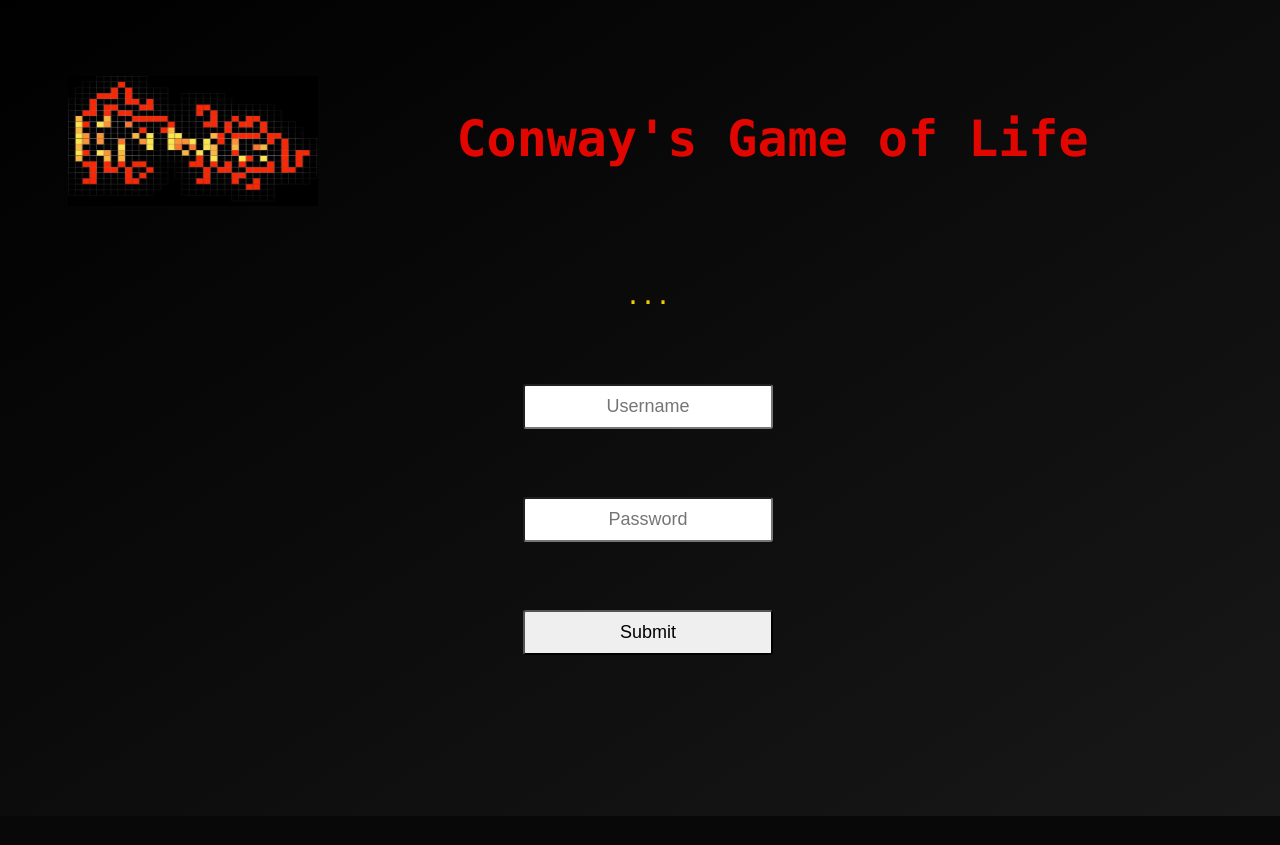
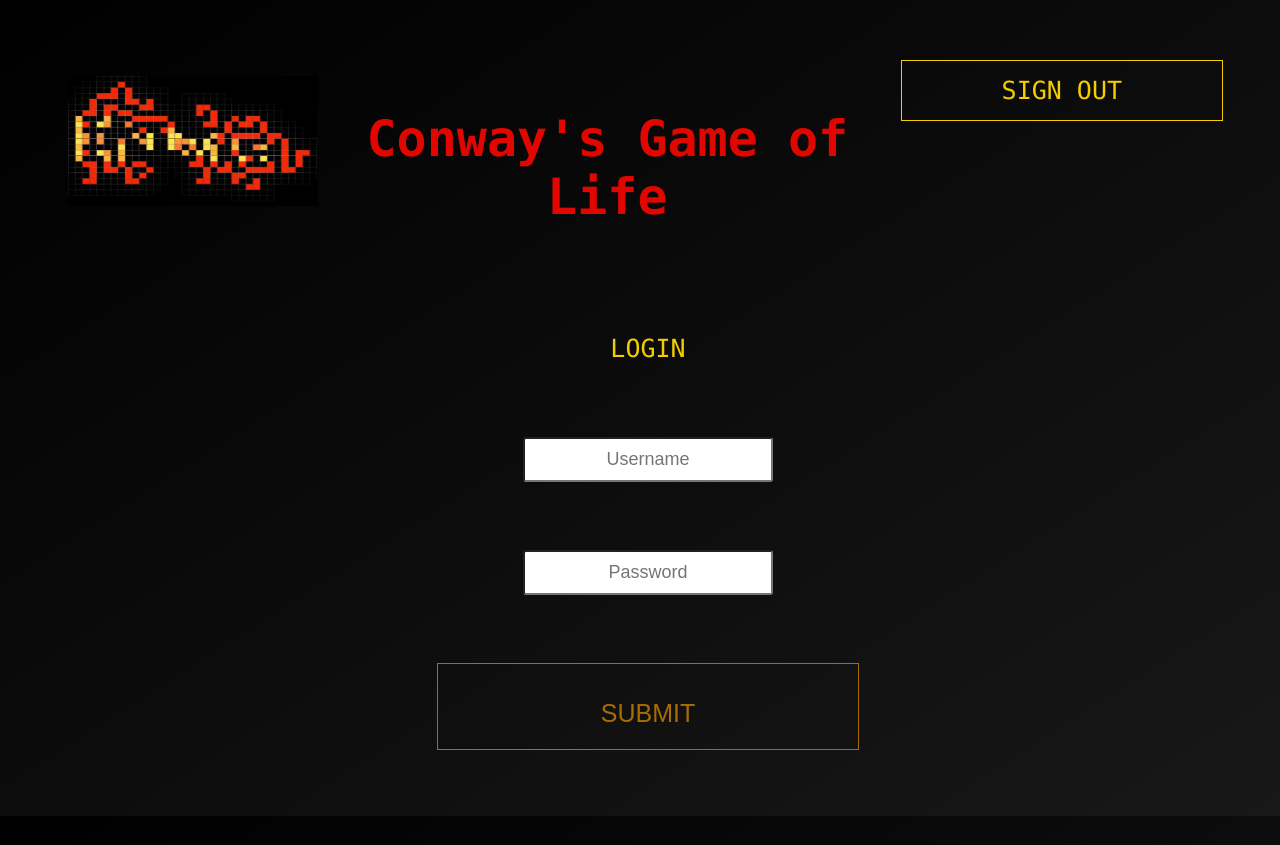
Before and after one commit to jmw11x/GameOfLife, a PHP site: page /login.php in a window 1280 px wide. Before the commit the page ends 816 px from the top, so only its background shows below. Run offline with PHP 8.4, Linux system fonts and the light colour scheme.

Commit message:
login styling

```diff
--- a/login.php
+++ b/login.php
@@ -34,13 +34,16 @@
           <div class="wide">
             <h1>Conway's Game of Life</h1>
           </div>
+          <div class = "signout">
+                <a class = "" >Sign Out</a>
+              </div>
         </div>
       </header>
 
 
       <div class="register">
         <?php if(isset($err)){echo "<p class='error'><b>".$err."</b></p>";}?>
-        <p class="sign"> ... </p>
+        <p class="sign"> LOGIN </p>
 
 
         <form method="post" class="form1">
@@ -52,9 +55,8 @@
           <input class="un" placeholder="Password" type="text" id="pass" name="pass">
           <br><br>
 
-          <div id="btn">
-          <input  class = "submit" type="submit" name="submit" value="Submit">
-          </div>
+            <a method="post" class = "btn" type="submit" name="submit" >Submit</a>
+
         </form>
 
 
```
